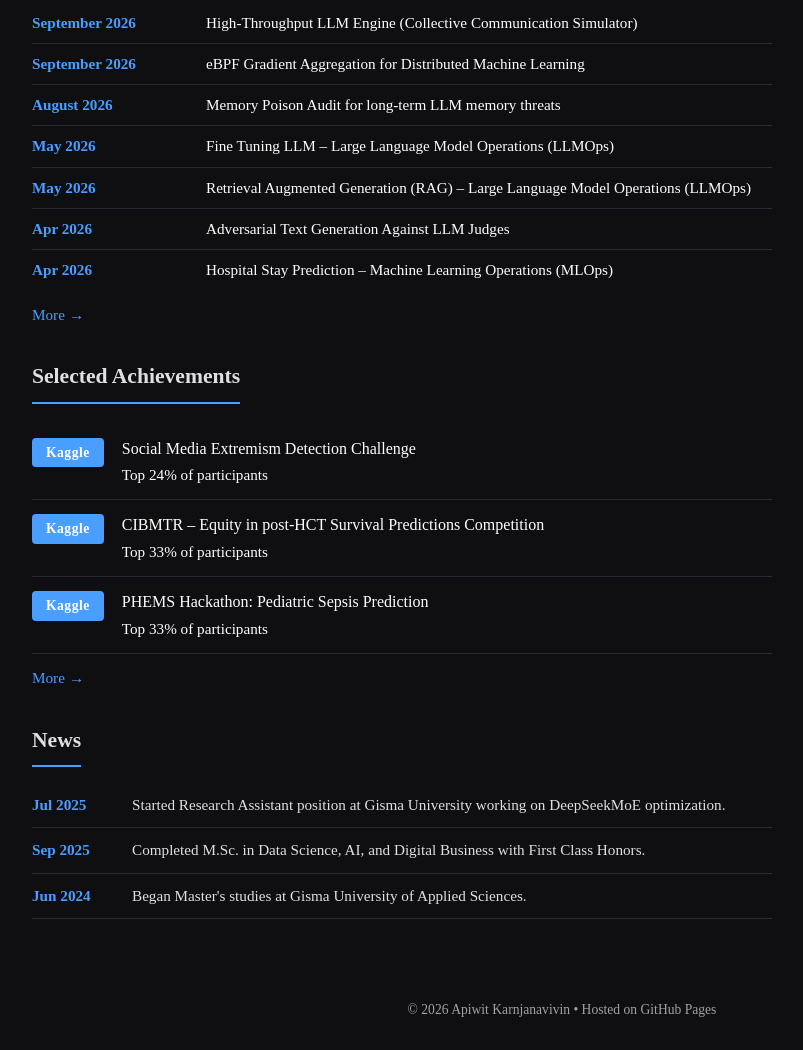
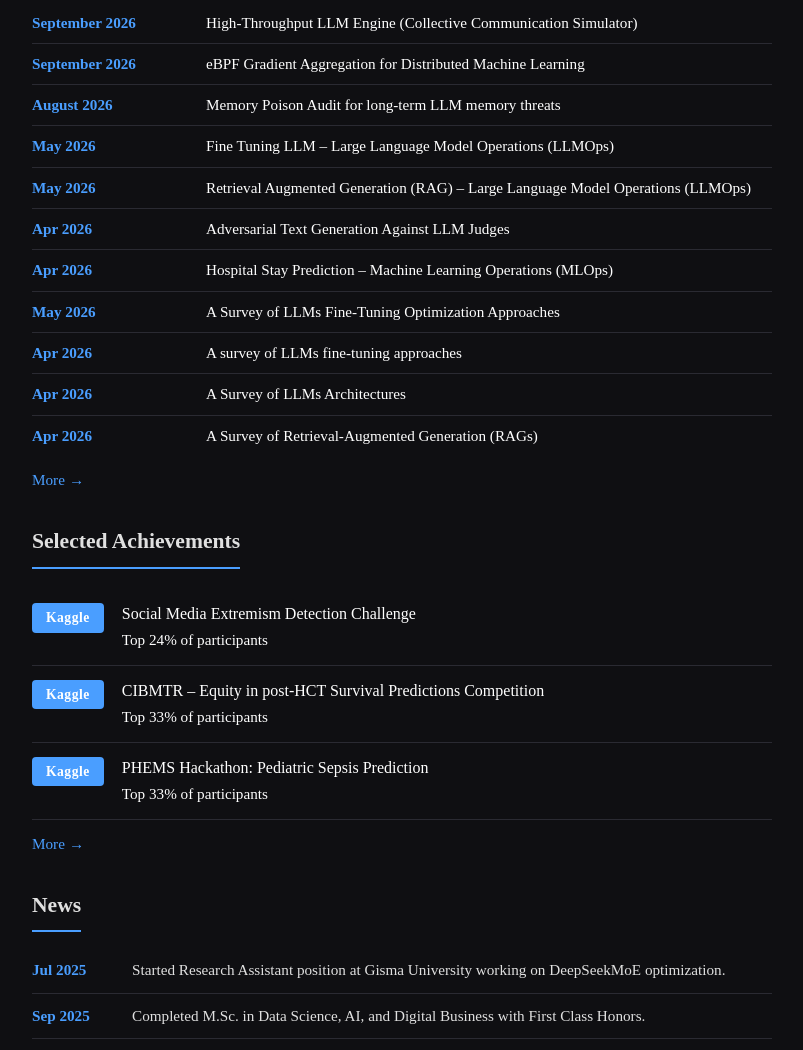
Before and after one commit to MisterFOURXXX/portfolio, a plain HTML site: page index.html in a window 1280 px wide. Shown: the part 908-1958 px from the top of the page, without its empty margins (78-881 px from the left). Drawn offline with Linux system fonts and the light colour scheme.

Commit message:
Update recent projects

```diff
--- a/index.html
+++ b/index.html
@@ -86,6 +86,22 @@
                                     <span class="date">Apr 2026</span>
                                     <a href="https://github.com/MisterFOURXXX/hospital-stay-prediction-MLOps" class="project-link">Hospital Stay Prediction – Machine Learning Operations (MLOps)</a>
                                 </li>
+                                <li>
+                                    <span class="date">May 2026</span>
+                                    <a href="https://github.com/MisterFOURXXX/a-survey-of-LLMs-fine-tuning-optimization-approaches" class="project-link">A Survey of LLMs Fine-Tuning Optimization Approaches</a>
+                                </li>
+                                <li>
+                                    <span class="date">Apr 2026</span>
+                                    <a href="https://github.com/MisterFOURXXX/a-survey-of-LLMs-fine-tuning-approaches" class="project-link">A survey of LLMs fine-tuning approaches</a>
+                                </li>
+                                <li>
+                                    <span class="date">Apr 2026</span>
+                                    <a href="https://github.com/MisterFOURXXX/a-survey-of-LLMs-architectures" class="project-link">A Survey of LLMs Architectures</a>
+                                </li>
+                                <li>
+                                    <span class="date">Apr 2026</span>
+                                    <a href="https://github.com/MisterFOURXXX/a-survey-of-retrieval-augmented-generation-RAG" class="project-link">A Survey of Retrieval-Augmented Generation (RAGs)</a>
+                                </li>
                             </ul>
                             <p class="more-link"><a href="projects.html#academic-projects">More</a></p>
                         </div>
```
Also changed, not shown: projects.html (+4 -4 lines).
